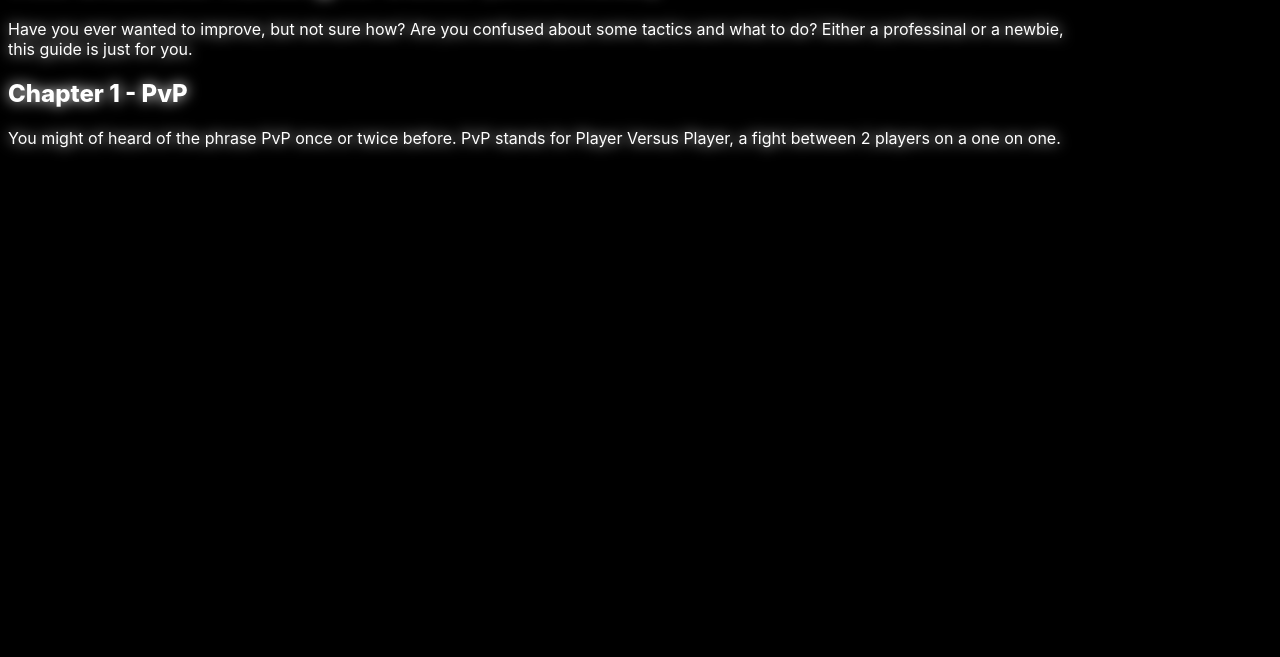
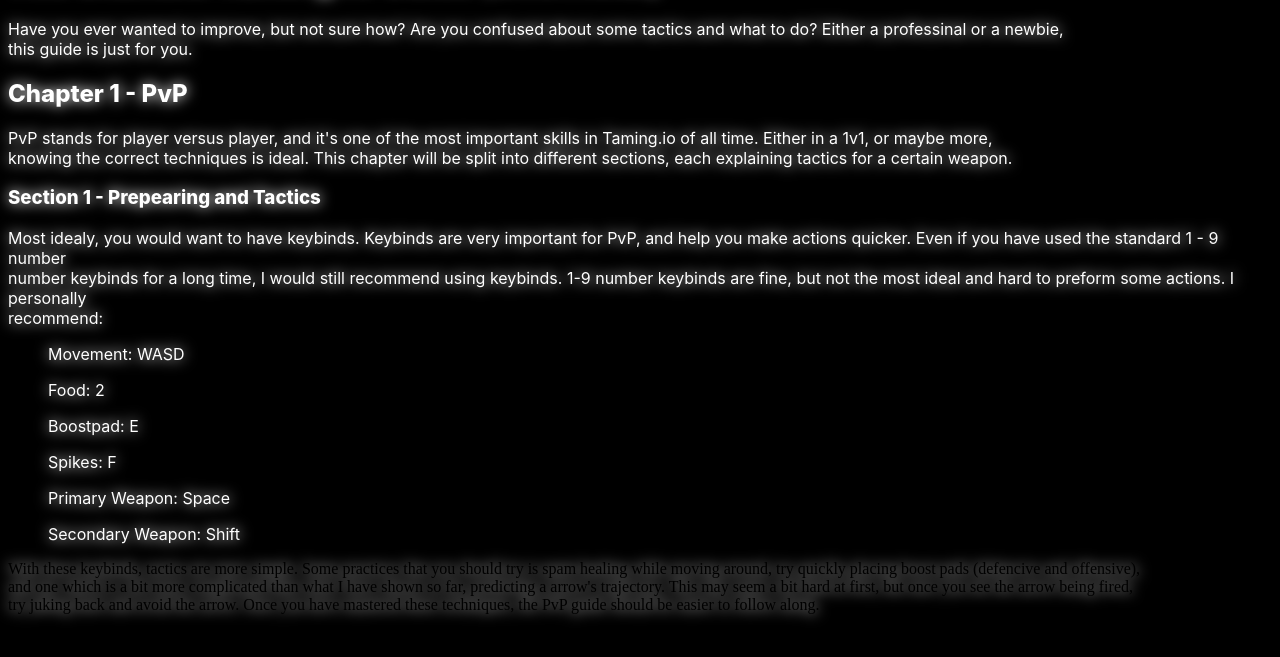
Before and after one commit to Triton-Z/Ultimate-Taming.io-Guide, a plain HTML site: page index.html in a window 1280 px wide. Shown: the part 63-720 px from the top of the page. Drawn offline with Linux system fonts and the light colour scheme.

Commit message:
Update index.html

```diff
--- a/index.html
+++ b/index.html
@@ -14,6 +14,10 @@
 	color:white;
 	font-family: -apple-system, BlinkMacSystemFont, "Segoe UI", Roboto, "Helvetica Neue", Arial, "Noto Sans", sans-serif, "Apple Color Emoji", "Segoe UI Emoji", "Segoe UI Symbol", "Noto Color Emoji";
 	}
+	.normalList {
+	color:white;
+	font-family: -apple-system, BlinkMacSystemFont, "Segoe UI", Roboto, "Helvetica Neue", Arial, "Noto Sans", sans-serif, "Apple Color Emoji", "Segoe UI Emoji", "Segoe UI Symbol", "Noto Color Emoji";
+	}
 	.titleText {
 	color:white;
 	font-weight: 800;
@@ -23,13 +27,31 @@
 
 </head>
 <body>
-<div class = "container">
+<div class = "pvpSection">
 	<h1 class = "titleText">The Ultimate Taming.io Guide (Unofficial)</h1>
 	<p class = "normalText">
 	Have you ever wanted to improve, but not sure how? Are you confused about some tactics and what to do? Either a professinal or a newbie, <br>
 	this guide is just for you.
 	<h2 class = "titleText">Chapter 1 - PvP</h2>
-	<p class = "normalText">You might of heard of the phrase PvP once or twice before. PvP stands for Player Versus Player, a fight between 2 players on a one on one.</p>
+	<p class = "normalText">PvP stands for player versus player, and it's one of the most important skills in Taming.io of all time. Either in a 1v1, or maybe more, <br>
+	knowing the correct techniques is ideal. This chapter will be split into different sections, each explaining tactics for a certain weapon.
+	<h3 class = "titleText">Section 1 - Prepearing and Tactics</h3>
+	<p class = "normalText">
+	Most idealy, you would want to have keybinds. Keybinds are very important for PvP, and help you make actions quicker. Even if you have used the standard 1 - 9 number <br>
+	number keybinds for a long time, I would still recommend using keybinds. 1-9 number keybinds are fine, but not the most ideal and hard to preform some actions. I personally <br>
+	recommend:
+	<ul class = "normalList">Movement: WASD</ul>
+	<ul class = "normalList">Food: 2</ul>
+	<ul class = "normalList">Boostpad: E</ul>
+	<ul class = "normalList">Spikes: F</ul>
+	<ul class = "normalList">Primary Weapon: Space</ul>
+	<ul class = "normalList">Secondary Weapon: Shift</ul>
+	With these keybinds, tactics are more simple. Some practices that you should try is spam healing while moving around, try quickly placing boost pads (defencive and offensive),<br>
+	and one which is a bit more complicated than what I have shown so far, predicting a arrow's trajectory. This may seem a bit hard at first, but once you see the arrow being fired, <br>
+	try juking back and avoid the arrow. Once you have mastered these techniques, the PvP guide should be easier to follow along.
+
+	</p>
+	</p>
 	</p>
 </div>
 
```
